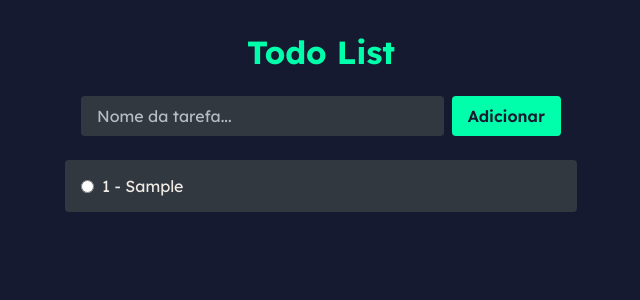
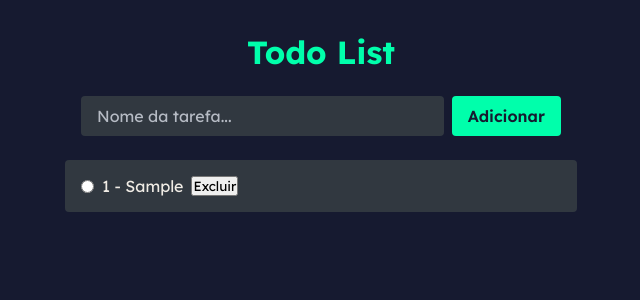
Before and after one commit to mfjaconis/Todo-List-React, a React (Vite) app: page / in a window 1280 px wide. Both pictures are taken after typing "Sample" into the empty fields and a click on the button "Adicionar". Shown: the top 300 px of the page, without its empty margins (319-959 px from the left). Built offline with nearby package versions, Linux system fonts and the light colour scheme.

Commit message:
adicionando o botão deletar e sua função

```diff
--- a/src/App.jsx
+++ b/src/App.jsx
@@ -19,10 +19,10 @@ export function App() {
     inputRef.current.value = "";
   }
 
-    function handleCompleteTask(id){
+  function handleCompleteTask(id) {
     const taskIndex = tasks.findIndex(item => item.id === id);
 
-      if(taskIndex === -1){
+    if (taskIndex === -1) {
       return;
     }
 
@@ -31,9 +31,15 @@ export function App() {
     newTasks[taskIndex].isCompleted = true
 
     console.log(setTasks(newTasks))
+  }
 
+  function handleDeleteTask(id) {
+    const deleteTaskIndex = tasks.filter(item => item.id !== id).delete
+    setTasks(deleteTaskIndex);
 
+    console.log(deleteTaskIndex)
   }
+
 
   return (
     <main className={styles.container}>
@@ -51,7 +57,7 @@ export function App() {
       </div>
       <div className={styles.tasks}>
         {tasks.map((item) => (
-          <Task key={item.id} task={item} handleCompleteTask={handleCompleteTask} />
+          <Task key={item.id} task={item} handleCompleteTask={handleCompleteTask} handleDeleteTask={handleDeleteTask} />
         ))}
         {!tasks.length && <p>Nenhuma Tarefa ainda ✍🧾</p>}
       </div>
--- a/src/components/Task/index.jsx
+++ b/src/components/Task/index.jsx
@@ -15,6 +15,10 @@ export function Task(props) {
         {props.task.id} - {props.task.title}
       </p>
 
+      <button onClick={() => props.handleDeleteTask(props.task.id)}>
+        Excluir
+      </button>
+
     </div>
   );
 }
```
Lines whose indentation alone changed are shown as unchanged.
